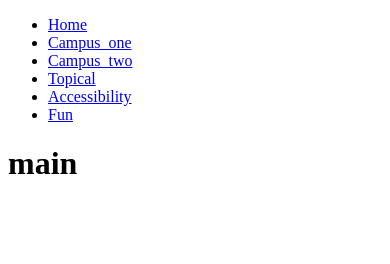
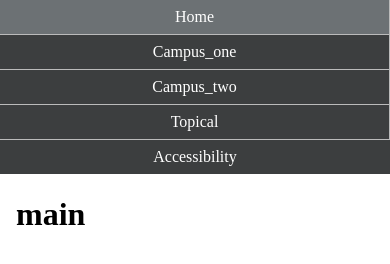
Before and after one commit to Sivert2101/Group_4321, a plain HTML site: page index.html in a window 390 px wide. Drawn offline with Linux system fonts and the light colour scheme.

Commit message:
implemented a responsive navbar

```diff
--- a/index.html
+++ b/index.html
@@ -5,6 +5,7 @@
     <meta charset="UTF-8">
     <meta name="viewport" content="width=device-width, initial-scale=1.0">
     <title>Home</title>
+    <link rel="stylesheet" href="site.css">
 </head>
 
 <body>
@@ -12,7 +13,7 @@
         <nav>
             <ul class="ul_nav">
                 <li>
-                    <a href="index.html">Home</a>
+                    <a class="active" href="index.html">Home</a>
                 </li>
                 <li>
                     <a href="campus_one.html">Campus_one</a>
@@ -26,9 +27,7 @@
                 <li>
                     <a href="accessibility.html">Accessibility</a>
                 </li>
-                <li>
-                    <a href="fun.html">Fun</a>
-                </li>
+
             </ul>
         </nav>
     </header>
--- a/site.css
+++ b/site.css
@@ -1,5 +1,96 @@
-.ul_nav {
+
+body {
+    padding: 0;
+    margin: 0;
+}
+
+
+
+
+ul.ul_nav {
     list-style-type: none;
     margin: 0;
     padding: 0;
+    width: 10%;
+    background-color: rgb(60, 62, 63);
+    position: fixed;
+    height: 100%;
+    overflow: auto;
   }
+
+  ul.ul_nav li {
+    display: block;
+
+    border-bottom: 1px solid #bbb;
+}
+ul.ul_nav li:last-child {
+    border-bottom: none;
+}
+
+ul.ul_nav a {
+    display: block;
+    text-decoration: none;
+    color: white;
+    padding: 8px 16px;
+    text-align: center;
+}
+
+ul.ul_nav a:hover {
+    background-color: rgb(85, 94, 97);
+}
+
+ul.ul_nav li a.active{
+    background-color: rgb(108, 113, 116);
+}
+
+main {
+    margin-left: 10%;
+    padding: 1px 16px;
+    height: 1000px;
+}
+
+@media screen and (max-width: 1300px) {
+    ul.ul_nav {
+        position: relative;
+        width: 100%
+      }
+
+      ul.ul_nav li {
+        float: left;
+        border-bottom: none;
+        margin: 0;
+        border-right: 1px solid #bbb;
+
+    }
+    ul.ul_nav li:last-child {
+        border-right: none;
+    }
+
+    ul.ul_nav a {
+        float: left;
+
+    }
+
+    main{
+        margin-left: 0;
+    }
+}
+@media screen and (max-width: 700px) {
+
+
+    ul.ul_nav li {
+        text-align: center;
+        float:none;
+        border-bottom: 1px solid #bbb;
+        padding: 0;
+    }
+
+    ul.ul_nav a {
+        text-align: center;
+        float:none;
+    }
+
+    ul.ul_nav li:last-child {
+        border-bottom: none;
+    }
+}
```
